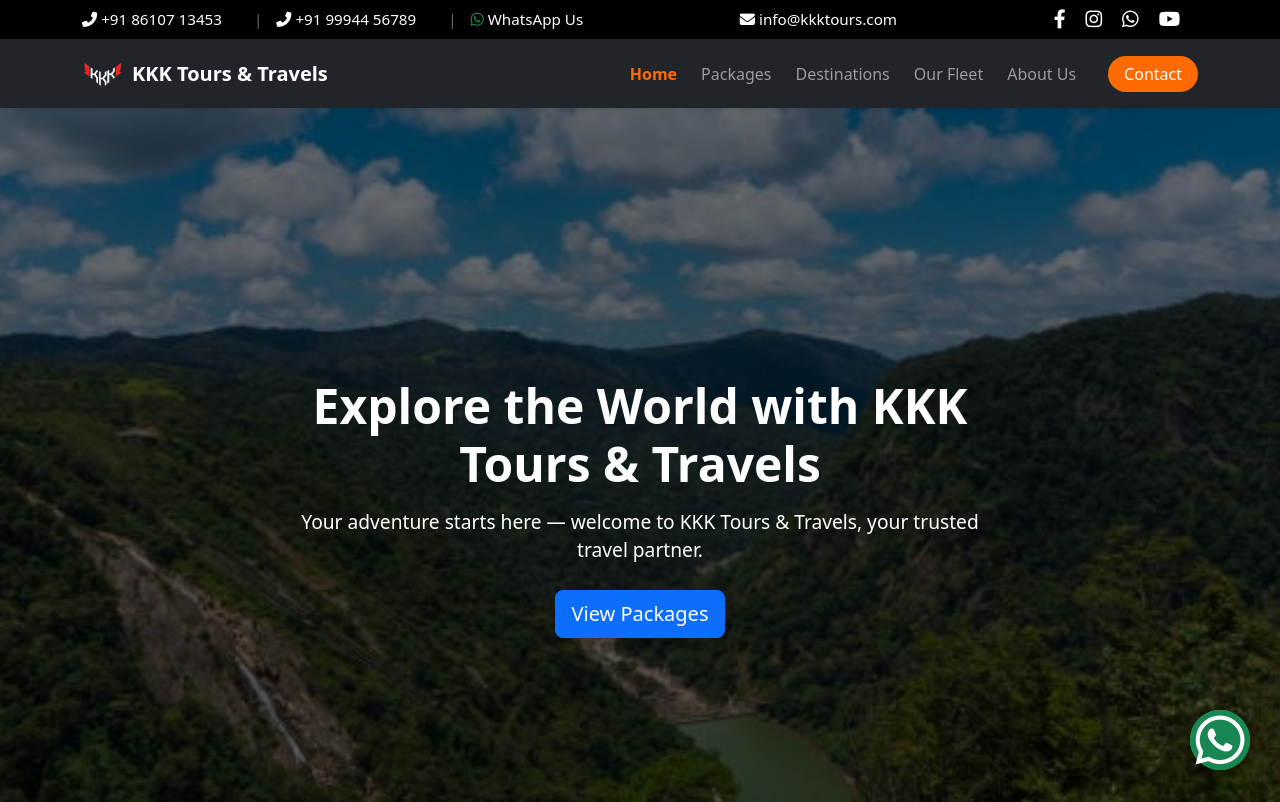
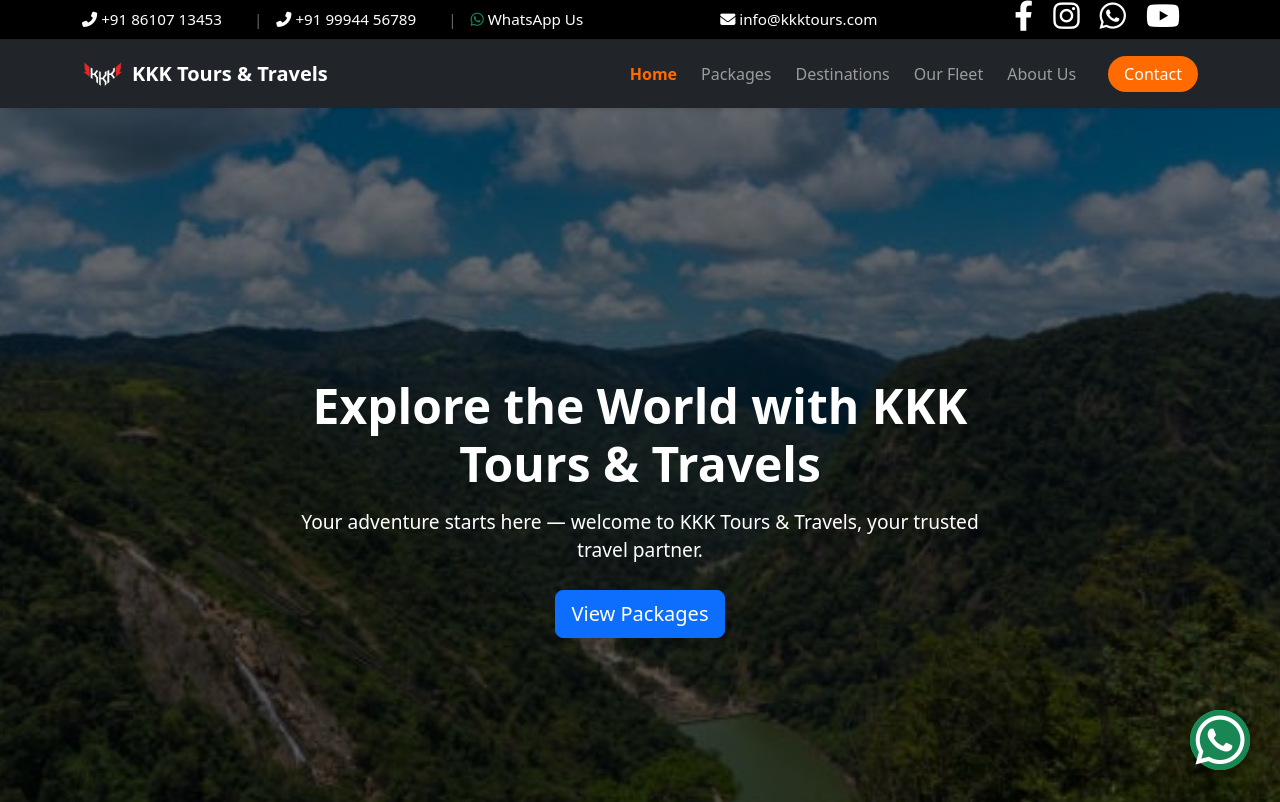
Before and after one commit to vv-team-codes/kkk-tours-travels, a plain HTML site: page index.html in a window 1280 px wide. Shown: the top 802 px of the page. Drawn offline with nearby package versions, Linux system fonts and the light colour scheme.

Commit message:
Update index.html

```diff
--- a/index.html
+++ b/index.html
@@ -230,8 +230,7 @@
                         <a href="https://www.instagram.com/kkk_tours_and_travels?igsh=ZTY5b213MHJ3OGRr" class="text-decoration-none me-3"><i class="fab fa-instagram fa-lg"></i></a>
                         <a href="https://wa.me/918610713453" class="text-decoration-none me-3"><i class="fab fa-whatsapp fa-lg"></i></a>
                         <a href="https://www.youtube.com/@KKKToursandTravels" class="text-decoration-none"><i class="fab fa-youtube fa-lg"></i></a>
-
-                      </div>
+ </div>
       </div>
 
     </div>
@@ -788,4 +787,12 @@
         });
     </script>
 </body>
+<style>
+  .fa-lg {
+    font-size: 1.99em;
+    line-height: .05em;
+    vertical-align: -.075em
+}
+</style>
+
 </html>
```
